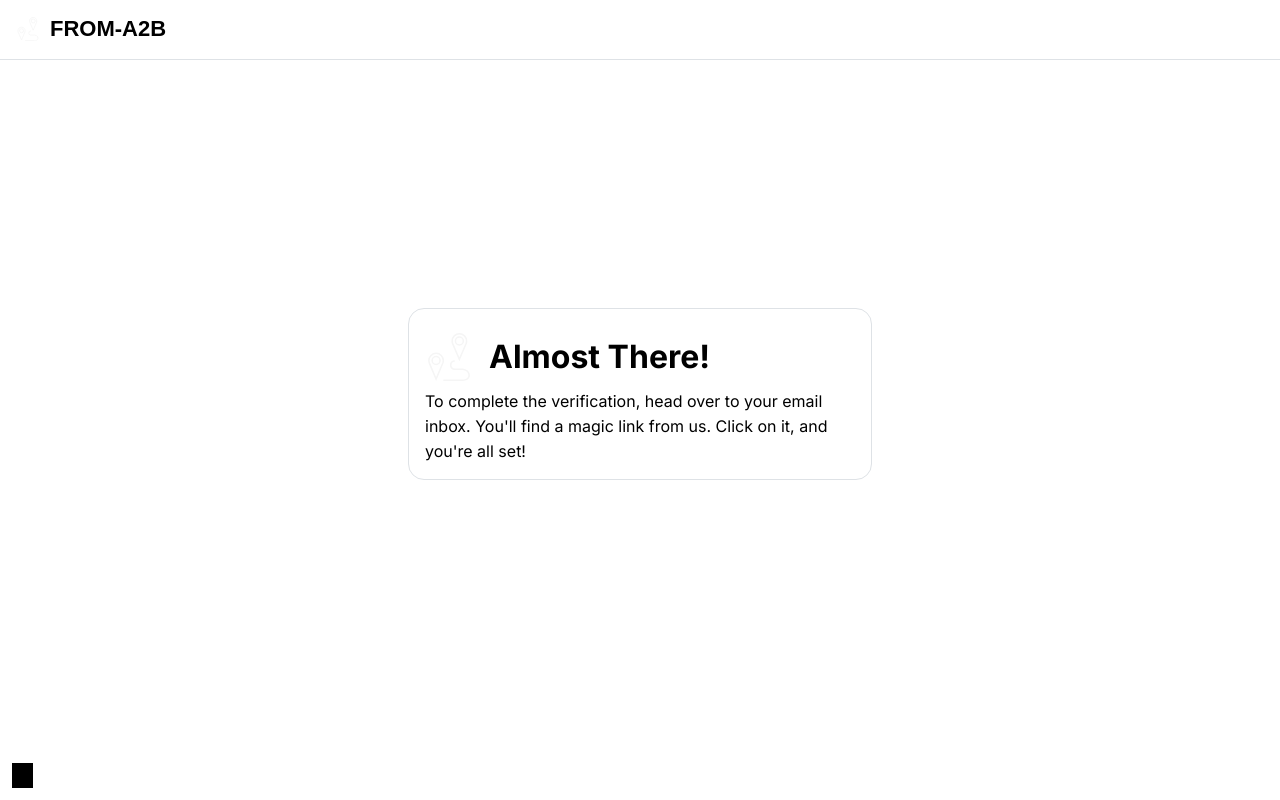
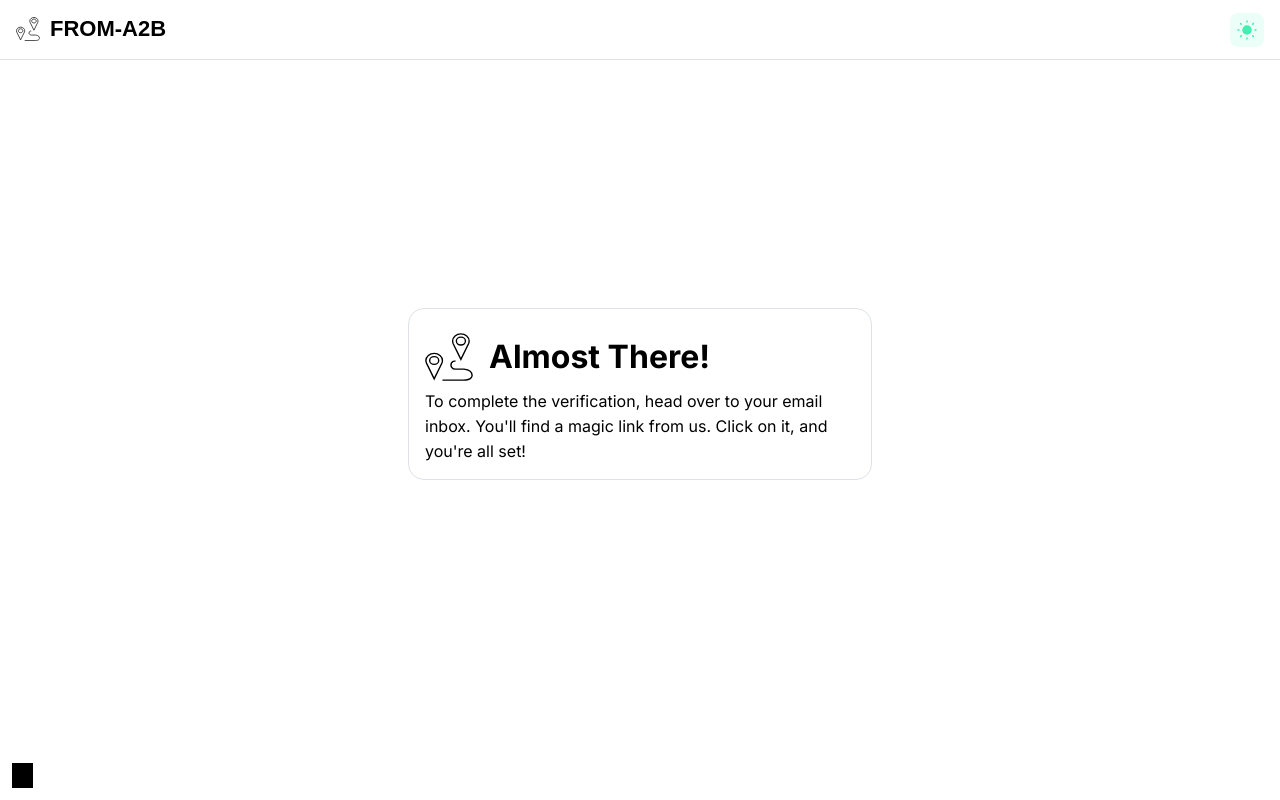
Before and after one commit to From-A2B/WebApp, a Next.js app: page /auth/verify-request in a window 1280 px wide. Built offline with nearby package versions, Linux system fonts and the light colour scheme; no server answers.

Commit message:
fixs somes files and add switchcolor for svg

```diff
--- a/app/(auth-layout)/_component/AuthHeader.tsx
+++ b/app/(auth-layout)/_component/AuthHeader.tsx
@@ -1,4 +1,5 @@
 import { SiteName } from '@/components/layout/SiteName';
+import { SwitchThemeIcon } from '@/components/layout/switchThemeIcon/SwitchThemeIcon';
 import { AppShellHeader, Group } from '@mantine/core';
 
 export const AuthHeader = () => {
@@ -10,7 +11,7 @@ export const AuthHeader = () => {
         </Group>
         <Group visibleFrom="sm">
           {/* <AuthButtonClient /> */}
-          {/* <SwitchThemeIcon /> */}
+            <SwitchThemeIcon />
         </Group>
       </Group>
     </AppShellHeader>
--- a/app/(base-layout)/_component/layout/BaseHeader.tsx
+++ b/app/(base-layout)/_component/layout/BaseHeader.tsx
@@ -1,6 +1,6 @@
 import AuthButton from '@/components/auth/AuthButton';
 import { SiteName } from '@/components/layout/SiteName';
-import SwitchThemeIcon from '@/components/layout/switchThemeIcon/SwitchThemeIcon';
+import { SwitchThemeIcon } from '@/components/layout/switchThemeIcon/SwitchThemeIcon';
 import { LINKS } from '@/utils/NavigationLinks';
 import { AppShellHeader, Box, Container, Group } from '@mantine/core';
 import Link from 'next/link';
--- a/app/(landing-layout)/_component/Header/LandingHeader.tsx
+++ b/app/(landing-layout)/_component/Header/LandingHeader.tsx
@@ -8,9 +8,9 @@ import { AppShell, Group, UnstyledButton } from '@mantine/core';
 import { useSession } from 'next-auth/react';
 import Link from 'next/link';
 import styles from './Header.module.css';
-import SwitchThemeIcon from '@/components/layout/switchThemeIcon/SwitchThemeIcon';
+import { SwitchThemeIcon } from '@/components/layout/switchThemeIcon/SwitchThemeIcon';
 
-const LandingHeader = () => {
+export const LandingHeader = () => {
   const session = useSession();
 
   const links = HEADER_LINKS.map((link: NavigationLink) => {
@@ -49,5 +49,3 @@ const LandingHeader = () => {
     </AppShell.Header>
   );
 };
-
-export default LandingHeader;
--- a/app/(landing-layout)/layout.tsx
+++ b/app/(landing-layout)/layout.tsx
@@ -1,7 +1,7 @@
 import Footer from '@/components/layout/footer/Footer';
 import type { LayoutParams } from '@/types/next';
 import { AppShell, AppShellMain } from '@mantine/core';
-import LandingHeader from './_component/Header/LandingHeader';
+import { LandingHeader } from './_component/Header/LandingHeader';
 
 const RouteLayout = ({ children }: LayoutParams) => {
 
--- a/src/components/layout/switchThemeIcon/SwitchThemeIcon.tsx
+++ b/src/components/layout/switchThemeIcon/SwitchThemeIcon.tsx
@@ -6,7 +6,7 @@ import {
 } from '@mantine/core';
 import { IconSun, IconMoon } from '@tabler/icons-react';
 
-const SwitchThemeIcon = ({ asButton = false }) => {
+export const SwitchThemeIcon = ({ asButton = false }) => {
   const { setColorScheme } = useMantineColorScheme();
   const computedColorScheme = useComputedColorScheme('light', {
     getInitialValueInEffect: true,
@@ -44,5 +44,3 @@ const SwitchThemeIcon = ({ asButton = false }) => {
     </ActionIcon>
   );
 };
-
-export default SwitchThemeIcon;
--- a/src/components/svg/LogoSvg.tsx
+++ b/src/components/svg/LogoSvg.tsx
@@ -4,29 +4,45 @@ export type LogoSvgProps = ComponentPropsWithoutRef<'svg'> & { size?: number };
 
 export const LogoSvg = ({ size = 32, ...props }: LogoSvgProps) => {
   return (
-    <svg id="Calque_2" data-name="Calque 2" xmlns="http://www.w3.org/2000/svg" width={size} height={size} viewBox="0 0 81.88 94.05" {...props}>
-      <g id="Calque_2-2" data-name="Calque 2">
+    <svg
+      width={size}
+      height={size}
+      fill="none"
+      xmlns="http://www.w3.org/2000/svg"
+      className="logo-svg"
+      {...props}
+      viewBox="0 0 104 104"
+    >
       <path
-          style={{ fill: 'none', stroke: '#f5f5f5', strokeMiterlimit: 10, strokeWidth: '3px' }}
-          d="M75.38,15.62c0,1.69-.3,3.3-.84,4.8l-.02.06-13.26,31.27-13.14-30.95-.14-.38c-.54-1.5-.84-3.12-.84-4.8,0-7.8,6.32-14.12,14.12-14.12s14.12,6.32,14.12,14.12Z"
-        />
-        <circle
-          style={{ fill: 'none', stroke: '#f5f5f5', strokeMiterlimit: 10, strokeWidth: '3px' }}
-          cx="61.26" cy="15.62" r="7.75"
+        d="M95.6604 17.508C95.6604 19.3641 95.28 21.1323 94.5955 22.7798L94.5701 22.8457L77.7599 57.1895L61.1019 23.1971L60.9244 22.7798C60.2398 21.1323 59.8595 19.3531 59.8595 17.508C59.8595 8.94124 67.8716 2 77.7599 2C87.6483 2 95.6604 8.94124 95.6604 17.508Z"
+        stroke="currentColor"
+        strokeWidth="3"
+        strokeMiterlimit="10"
       />
       <path
-          style={{ fill: 'none', stroke: '#f5f5f5', strokeMiterlimit: 10, strokeWidth: '3px' }}
-          d="M29.74,53.93c0,1.69-.3,3.3-.84,4.8l-.02.06-13.26,31.27L2.48,59.11l-.14-.38c-.54-1.5-.84-3.12-.84-4.8,0-7.8,6.32-14.12,14.12-14.12s14.12,6.32,14.12,14.12Z"
-        />
-        <circle
-          style={{ fill: 'none', stroke: '#f5f5f5', strokeMiterlimit: 10, strokeWidth: '3px' }}
-          cx="15.62" cy="53.93" r="7.75"
+        d="M77.7599 26.0198C83.1861 26.0198 87.5849 22.2089 87.5849 17.508C87.5849 12.807 83.1861 8.99615 77.7599 8.99615C72.3337 8.99615 67.9349 12.807 67.9349 17.508C67.9349 22.2089 72.3337 26.0198 77.7599 26.0198Z"
+        stroke="currentColor"
+        strokeWidth="3"
+        strokeMiterlimit="10"
       />
       <path
-          style={{ fill: 'none', stroke: '#f5f5f5', strokeMiterlimit: 10, strokeWidth: '3px' }}
-          d="M29.74,92.55h36.27c14.73,0,14.37-9.26,14.37-9.26,0-11.64-13.78-12.35-13.78-12.35h-14.46c-7.1,0-7.89-7.39-7.89-7.39,0-9.99,7.89-8.36,7.89-8.36"
+        d="M37.8009 59.5838C37.8009 61.4399 37.4205 63.2081 36.736 64.8556L36.7106 64.9215L19.9004 99.2653L3.24238 65.2729L3.0649 64.8556C2.38032 63.2081 2 61.4289 2 59.5838C2 51.017 10.0121 44.0758 19.9004 44.0758C29.7888 44.0758 37.8009 51.017 37.8009 59.5838Z"
+        stroke="currentColor"
+        strokeWidth="3"
+        strokeMiterlimit="10"
       />
-      </g>
+      <path
+        d="M19.9005 68.0955C25.3266 68.0955 29.7254 64.2846 29.7254 59.5837C29.7254 54.8828 25.3266 51.0719 19.9005 51.0719C14.4743 51.0719 10.0755 54.8828 10.0755 59.5837C10.0755 64.2846 14.4743 68.0955 19.9005 68.0955Z"
+        stroke="currentColor"
+        strokeWidth="3"
+        strokeMiterlimit="10"
+      />
+      <path
+        d="M37.8008 102H83.7816C102.455 102 101.999 91.8297 101.999 91.8297C101.999 79.0455 84.5296 78.2658 84.5296 78.2658H66.1981C57.1972 78.2658 56.1957 70.1493 56.1957 70.1493C56.1957 59.1773 66.1981 60.9676 66.1981 60.9676"
+        stroke="currentColor"
+        strokeWidth="3"
+        strokeMiterlimit="10"
+      />
     </svg>
   );
 };
--- a/src/styles/themes.ts
+++ b/src/styles/themes.ts
@@ -1,10 +1,10 @@
 'use client';
 
-import type { MantineColorsTuple} from '@mantine/core';
+import type { MantineColorsTuple } from '@mantine/core';
 import { DEFAULT_THEME, createTheme, mergeMantineTheme } from '@mantine/core';
 import '@mantine/core/styles.css';
 
-const myColor: MantineColorsTuple = [
+const customColor: MantineColorsTuple = [
   '#ecfef8',
   '#d8faf0',
   '#acf7df',
@@ -20,9 +20,9 @@ const myColor: MantineColorsTuple = [
 const themeOverride = createTheme({
   defaultRadius: 'md',
   fontFamily: 'Poppins, sans-serif',
-  primaryColor: 'myColor',
+  primaryColor: 'customColor',
   colors: {
-    myColor,
+    customColor,
     dark: [
       DEFAULT_THEME.colors.dark[0],
       DEFAULT_THEME.colors.dark[1],
```
Also changed, not shown: public/apple-touch-icon-180x180.png (deleted), 1 other file (tests, documents, lock files or other folders). Lines whose indentation alone changed are shown as unchanged.
